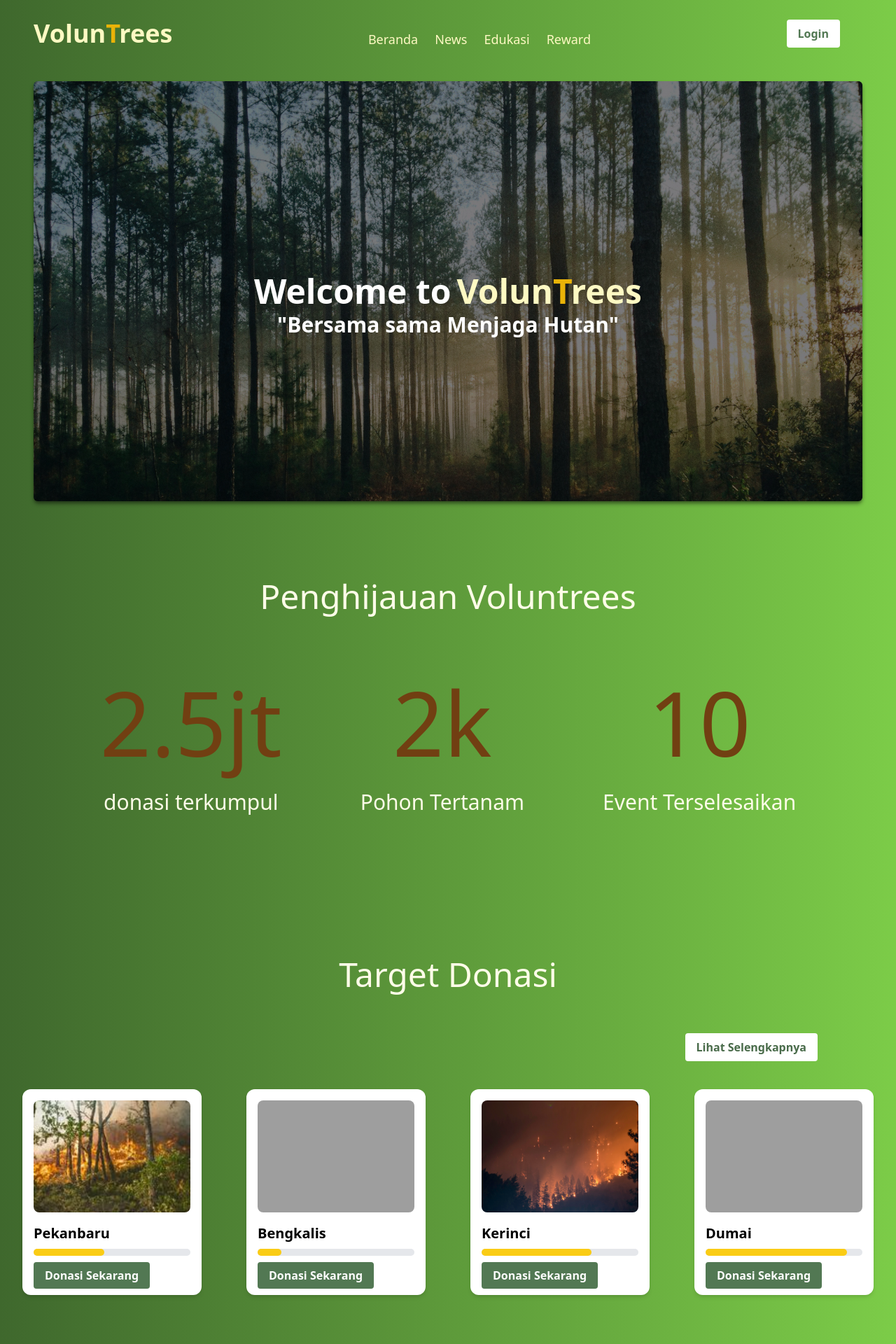
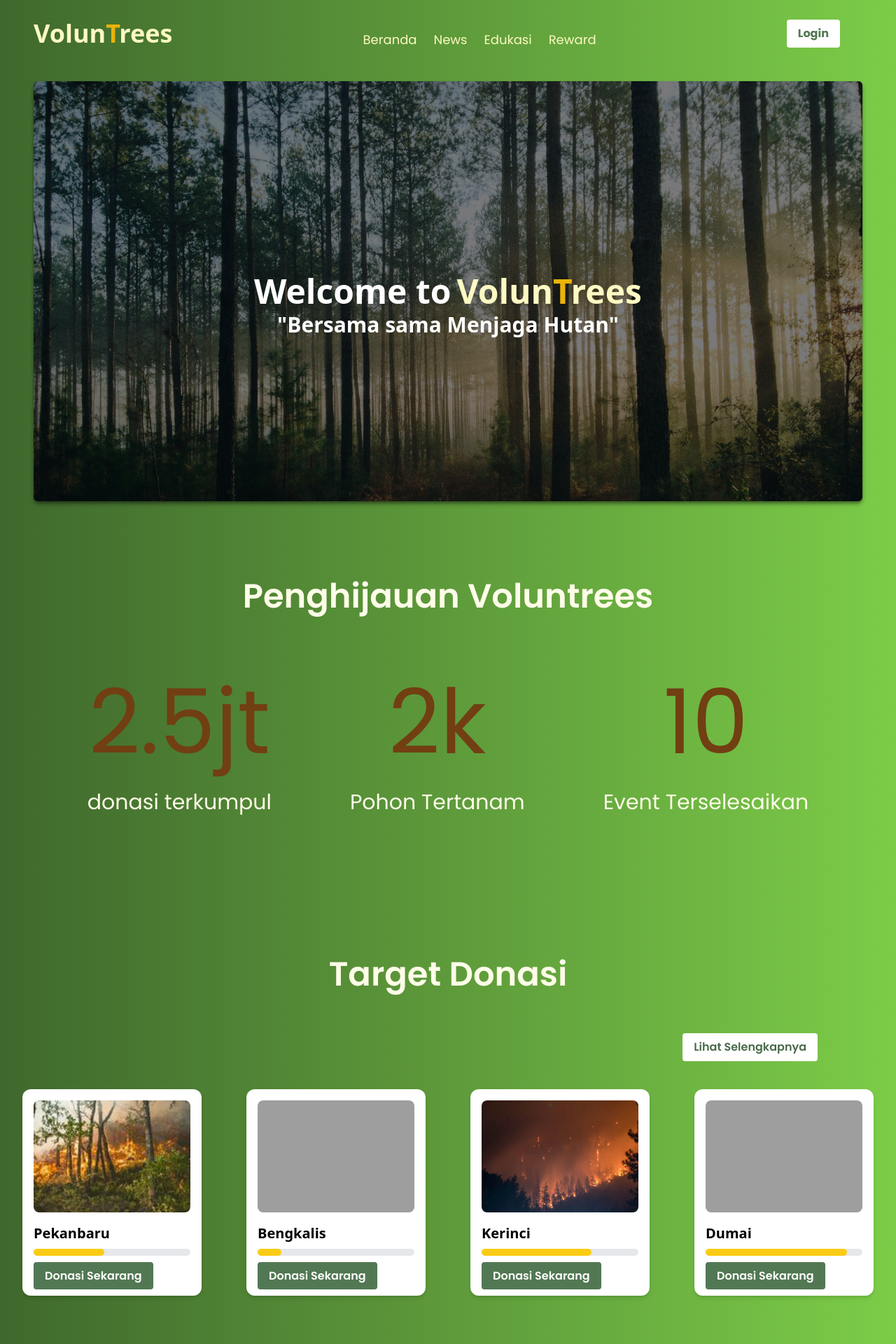
Before and after one commit to josuaewaldo/Project_Pohon, a CodeIgniter app: page /Project_Pohon/ in a window 1280 px wide. Shown: the top 1920 px of the page at 70% size. Run offline with CodeIgniter, Linux system fonts and the light colour scheme; some libraries are stand-ins or nearby versions; grey boxes are pictures that could not be loaded.

Commit message:
ubah Font

```diff
--- a/application/views/User/beranda.php
+++ b/application/views/User/beranda.php
@@ -15,8 +15,8 @@
 
 <!-- Penghijauan Voluntrees -->
 <div class="py-20 m-auto">
-    <h1 class="font-medium font-sans text-center text-yellow-50 text-[48px]">Penghijauan Voluntrees</h1>
-    <div class="flex items-center text-center justify-center space-x-28 mt-20 text-9xl text-yellow-50">
+    <h1 class="font-semibold text-center text-yellow-50 text-[48px] font-poppins">Penghijauan Voluntrees</h1>
+    <div class="flex items-center text-center justify-center space-x-28 mt-20 text-9xl text-yellow-50 font-poppins">
         <div>
             <div class="text-yellow-900">2.5jt</div>
             <p class="text-3xl py-8">donasi terkumpul</p>
@@ -34,9 +34,9 @@
 
 <!-- Donasi -->
 <div class="py-20 m-auto">
-    <h1 class="font-medium font-sans text-center text-yellow-50 text-[48px]">Target Donasi</h1>
+    <h1 class="font-semibold text-center text-yellow-50 text-[48px] font-poppins">Target Donasi</h1>
     <div class="-mb-14 flex justify-end mt-12 mr-28">
-        <button type="submit" class="bg-white hover:bg-[#d4d4d4] text-[#496b4a] font-bold py-2 px-4 rounded">
+        <button type="submit" class="bg-white hover:bg-[#d4d4d4] text-[#496b4a] font-semibold font-poppins py-2 px-4 rounded">
             Lihat Selengkapnya
         </button>
     </div>
@@ -51,7 +51,7 @@
                 <div class="bg-yellow-400 h-2.5 rounded-full dark:bg-gray-300" style="width: 45%"></div>
             </div>
             <a href="<?= base_url('User/formDonasi'); ?>"
-                class="bg-[#527853] hover:bg-[#496b4a] text-white font-bold py-2 px-4 rounded">Donasi Sekarang</a>
+                class="bg-[#527853] hover:bg-[#496b4a] text-white font-semibold font-poppins py-2 px-4 rounded">Donasi Sekarang</a>
         </div>
         <div class="p-4 m-8 w-80 bg-white shadow-md rounded-xl">
             <picture class="rounded-lg block overflow-hidden">
@@ -63,7 +63,7 @@
                 <div class="bg-yellow-400 h-2.5 rounded-full dark:bg-gray-300" style="width: 15%"></div>
             </div>
             <a href="<?= base_url('User/formDonasi'); ?>"
-                class="bg-[#527853] hover:bg-[#496b4a] text-white font-bold py-2 px-4 rounded">Donasi Sekarang</a>
+                class="bg-[#527853] hover:bg-[#496b4a] text-white font-semibold font-poppins py-2 px-4 rounded">Donasi Sekarang</a>
         </div>
         <div class="p-4 m-8 w-80 bg-white shadow-md rounded-xl">
             <picture class="rounded-lg block overflow-hidden">
@@ -75,7 +75,7 @@
                 <div class="bg-yellow-400 h-2.5 rounded-full dark:bg-gray-300" style="width: 70%"></div>
             </div>
             <a href="<?= base_url('User/formDonasi'); ?>"
-                class="bg-[#527853] hover:bg-[#496b4a] text-white font-bold py-2 px-4 rounded">Donasi Sekarang</a>
+                class="bg-[#527853] hover:bg-[#496b4a] text-white font-semibold font-poppins py-2 px-4 rounded">Donasi Sekarang</a>
         </div>
         <div class="p-4 m-8 w-80 bg-white shadow-md rounded-xl">
             <picture class="rounded-lg block overflow-hidden">
@@ -87,16 +87,16 @@
                 <div class="bg-yellow-400 h-2.5 rounded-full dark:bg-gray-300" style="width: 90%"></div>
             </div>
             <a href="<?= base_url('User/formDonasi'); ?>"
-                class="bg-[#527853] hover:bg-[#496b4a] text-white font-bold py-2 px-4 rounded">Donasi Sekarang</a>
+                class="bg-[#527853] hover:bg-[#496b4a] text-white font-semibold font-poppins py-2 px-4 rounded">Donasi Sekarang</a>
         </div>
     </div>
 </div>
 
 <!-- Event-->
 <div class="py-20 m-auto pb-40">
-    <h1 class="font-medium font-sans text-center text-yellow-50 text-[48px]">Event Voluntrees</h1>
+    <h1 class="font-semibold text-center text-yellow-50 text-[48px] font-poppins">Event Voluntrees</h1>
     <div class="-mb-14 flex justify-end mt-12 mr-28">
-        <button type="submit" class="bg-white hover:bg-[#d4d4d4] text-[#496b4a] font-bold py-2 px-4 rounded">
+        <button type="submit" class="bg-white hover:bg-[#d4d4d4] text-[#496b4a] font-semibold font-poppins py-2 px-4 rounded">
             Lihat Selengkapnya
         </button>
     </div>
--- a/application/views/layout/header.php
+++ b/application/views/layout/header.php
@@ -6,7 +6,7 @@
     <meta name="viewport" content="width=device-width, initial-scale=1.0">
     <link rel="preconnect" href="https://fonts.googleapis.com">
     <link rel="preconnect" href="https://fonts.gstatic.com" crossorigin>
-    <link href="https://fonts.googleapis.com/css2?family=Inter:wght@200;400;700;900&display=swap" rel="stylesheet">
+    <link href="https://fonts.googleapis.com/css2?family=Poppins:ital,wght@0,200;0,400;0,600;0,700;1,500&display=swap" rel="stylesheet">
     <title>Project Pohon</title>
     <script src="https://cdn.tailwindcss.com"></script>
     <script>
@@ -14,7 +14,7 @@
             theme: {
                 extend: {
                     fontFamily: {
-                        inter: ['Inter']
+                        poppins: ['Poppins']
                     }
                 }
             }
@@ -30,17 +30,13 @@
             <div class="text-4xl font-bold text-yellow-100">
                 Volun<span class="text-yellow-500">T</span>rees
             </div>
-            <div class="flex space-x-6 -mb-4">
-                <a href="<?= base_url('User'); ?>"
-                    class="text-yellow-100 text-[18px] font-medium hover:text-green-500 transition duration-200">Beranda</a>
-                <a href="#"
-                    class="text-yellow-100 text-[18px] font-medium hover:text-green-500 transition duration-200">News</a>
-                <a href="#"
-                    class="text-yellow-100 text-[18px] font-medium hover:text-green-500 transition duration-200">Edukasi</a>
-                <a href="#"
-                    class="text-yellow-100 text-[18px] font-medium hover:text-green-500 transition duration-200">Reward</a>
+            <div class="font-poppins flex space-x-6 -mb-4">
+                <a href="<?= base_url('User'); ?>" class="text-yellow-100 text-[18px] font-medium hover:text-green-500 transition duration-200">Beranda</a>
+                <a href="#" class="text-yellow-100 text-[18px] font-medium hover:text-green-500 transition duration-200">News</a>
+                <a href="#" class="text-yellow-100 text-[18px] font-medium hover:text-green-500 transition duration-200">Edukasi</a>
+                <a href="#" class="text-yellow-100 text-[18px] font-medium hover:text-green-500 transition duration-200">Reward</a>
             </div>
-            <a href="<?= base_url('User/login'); ?>" class="bg-[#ffffff] hover:bg-[#819381] text-[#527853] font-bold py-2 px-4 rounded">Login</a>
+            <a href="<?= base_url('User/login'); ?>" class="bg-[#ffffff] hover:bg-[#819381] text-[#527853] font-poppins font-bold py-2 px-4 rounded">Login</a>
             <!-- <button type="submit" class="bg-[#ffffff] hover:bg-[#819381] text-[#527853] font-bold py-2 px-4 rounded">
                 Login
             </button> -->
```
